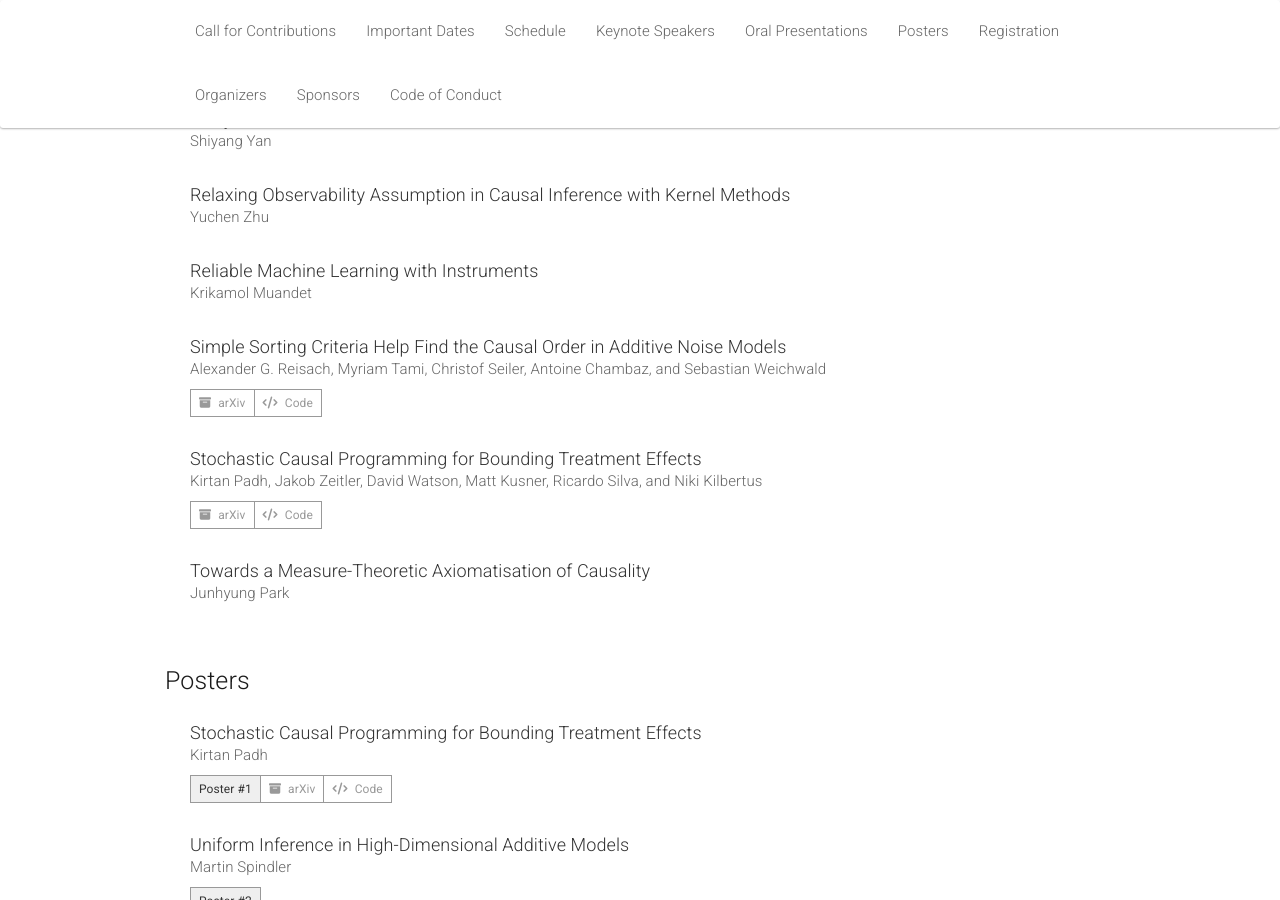
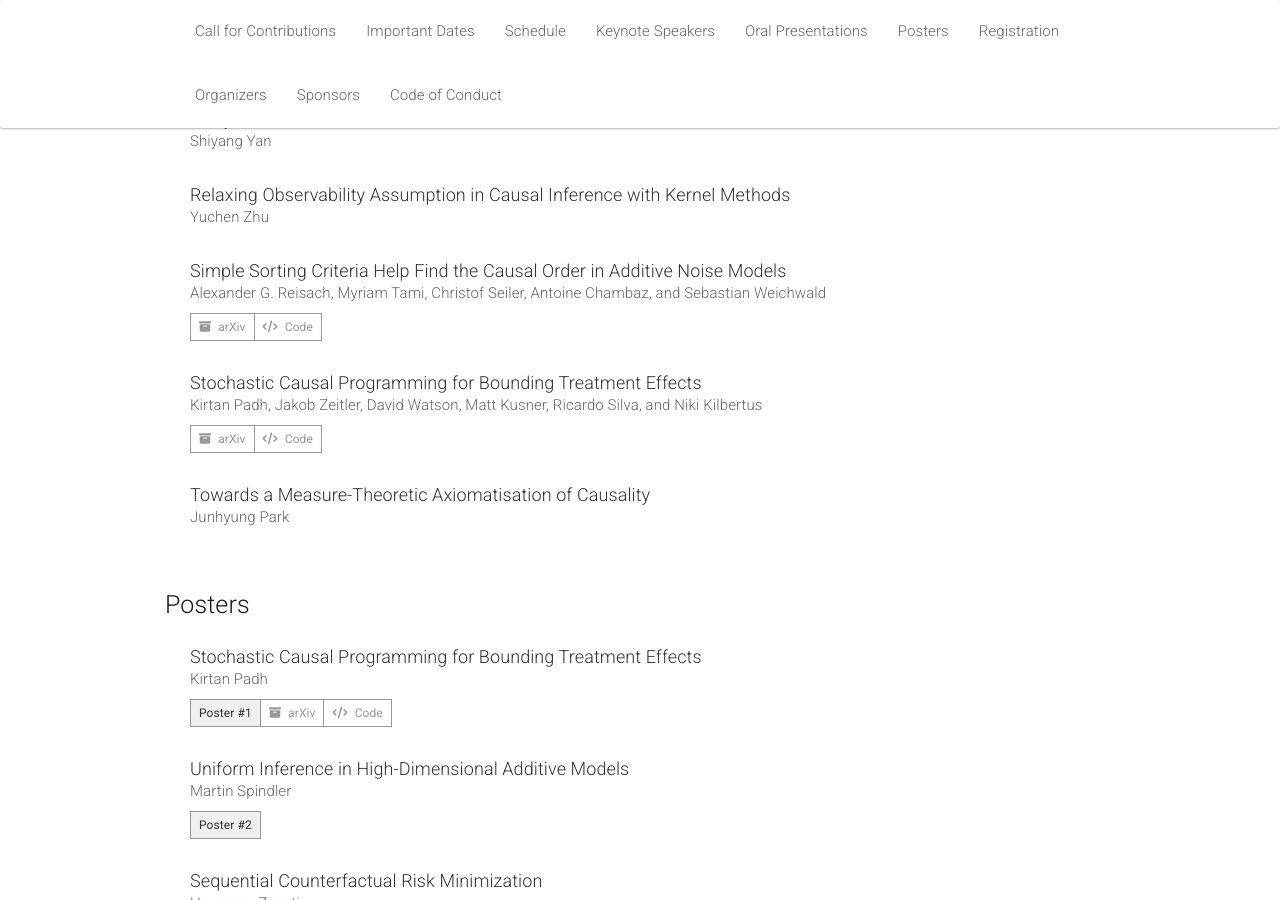
Before and after one commit to quarter-on-causality/quarter-on-causality.github.io, a Jekyll site: the page built from _pages/home_analysis.md, in a window 1280 px wide and 900 px high, scrolled down 17180 px. Built offline with Jekyll 4.4.1, drawn with Linux system fonts in a browser that asks for light colours; nearby versions of some CDN libraries.

Commit message:
Fix the list of oral talks

```diff
--- a/_pages/home_analysis.md
+++ b/_pages/home_analysis.md
@@ -878,14 +878,14 @@ This colloquium will several keynote speakers including Antoine Chambaz, Eric Ga
         </div> -->
     </div>
     <!--  -->
-    <div class="paper">
+    <!-- <div class="paper">
         <span class="title">Reliable Machine Learning with Instruments</span>
         <span class="authors">Krikamol Muandet</span>
-        <!-- <div class="btn-group btn-group-xs" role="group">
+        <div class="btn-group btn-group-xs" role="group">
 	        <a class="btn btn-default" target="_blank" href="https://arxiv.org/"><i class="fas fa-archive"></i> arXiv</a>
           <a class="btn btn-default" target="_blank" href="https://github.com/"><i class="fas fa-code"></i> Code</a>
-        </div> -->
-    </div>
+        </div>
+    </div> -->
     <!--  -->
     <div class="paper">
         <span class="title">Simple Sorting Criteria Help Find the Causal Order in Additive Noise Models</span>
```
